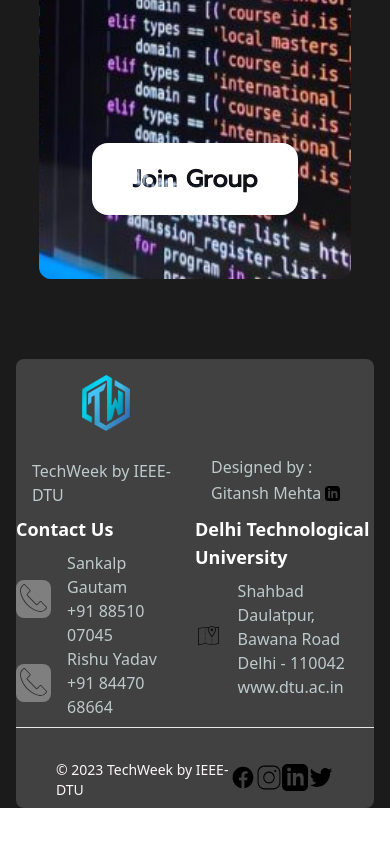
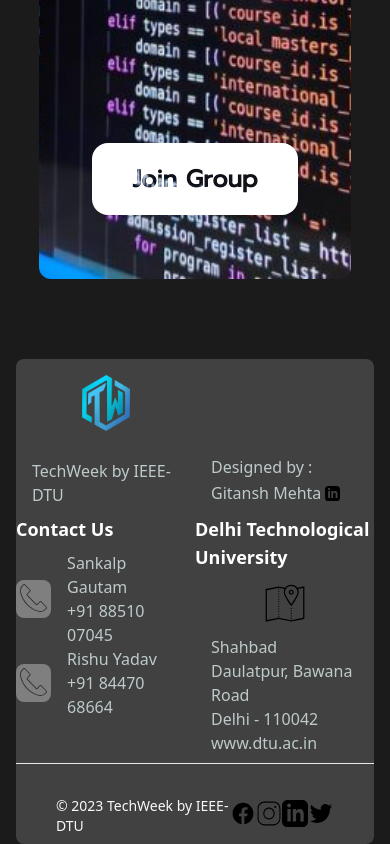
Before and after one commit to notsosimppole/IEEE-DTU-TechWeek, a Next.js app: page / in a window 390 px wide. Shown: the part 2389-3233 px from the top of the page. Before the commit the page ends 3197 px from the top, so only its background shows below. Built offline with nearby package versions, Linux system fonts and the light colour scheme.

Commit message:
minor footer bug

```diff
--- a/components/Footer/index.jsx
+++ b/components/Footer/index.jsx
@@ -73,7 +73,7 @@
                     <p className='text-[#fff] text-lg font-bold py-2'>
                         Delhi Technological University
                     </p>
-                    <div className='flex items-center justify-start'>
+                    <div className='flex flex-col md:flex-row items-center justify-start'>
                         <a href='https://goo.gl/maps/otEPWNLtnYi928Sz6' target='_blank' rel='noreferrer'>
                             <Image src='/images/map.svg' alt='location' width={50} height={50} />
                         </a>
```
